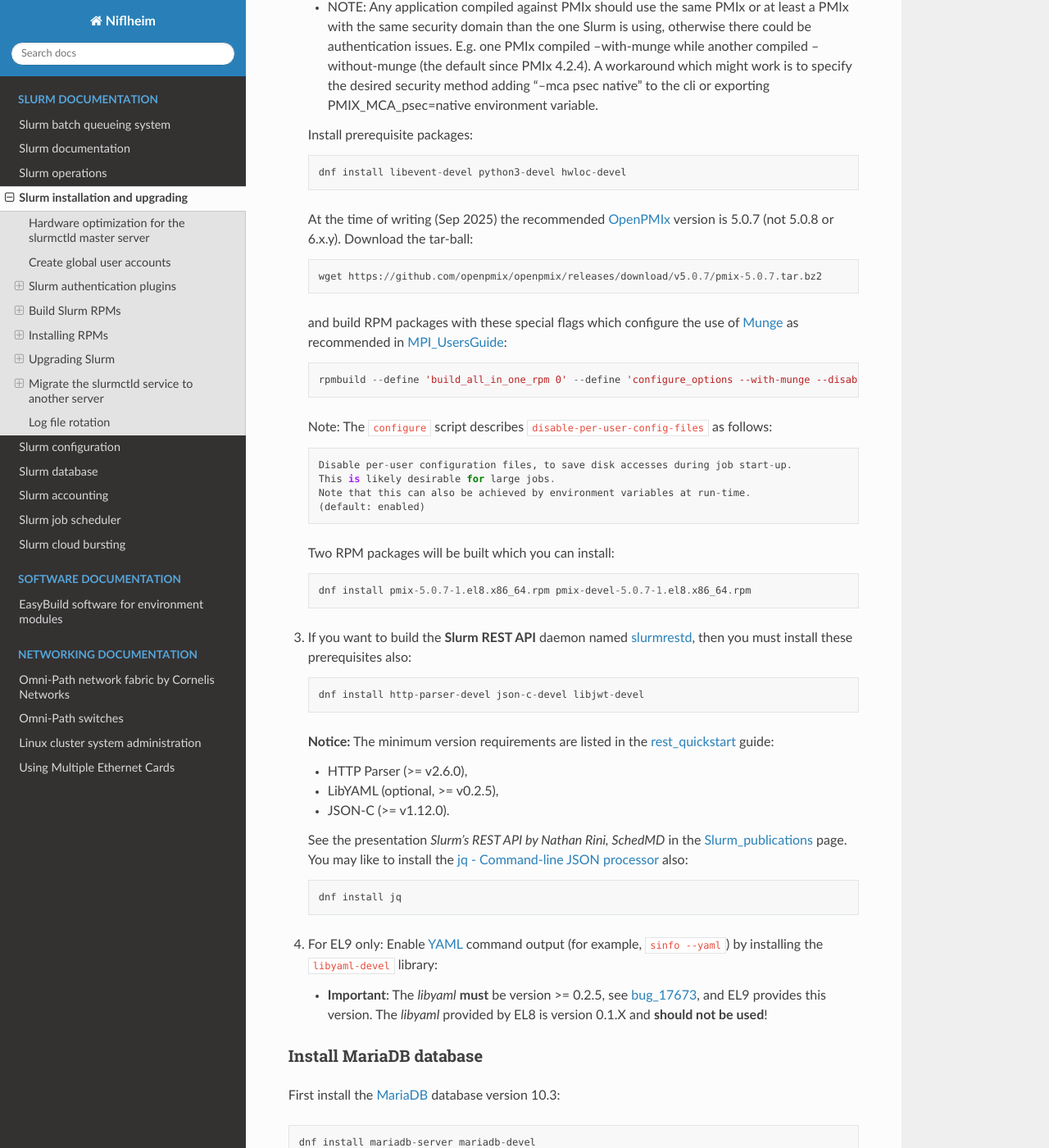
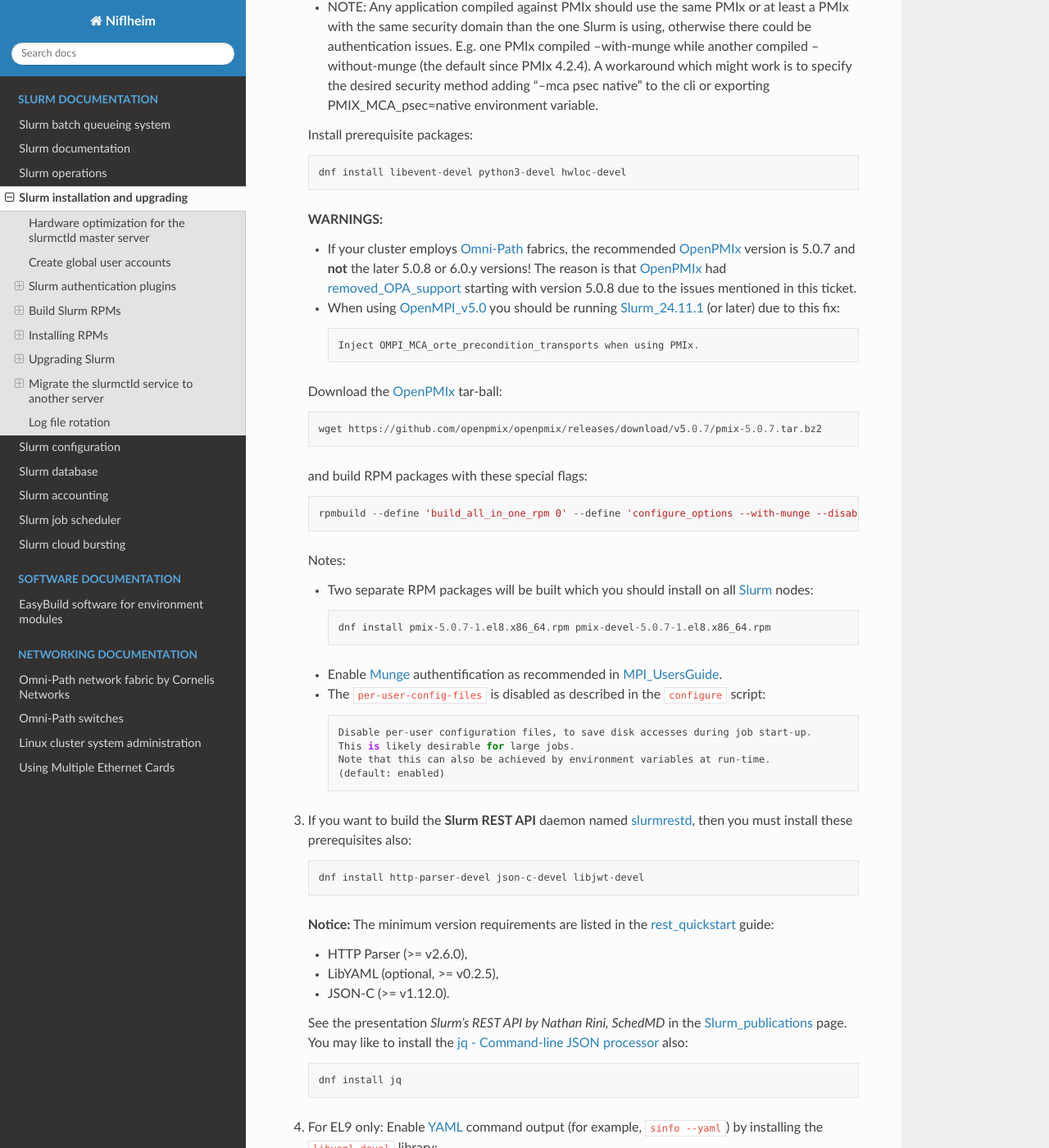
Before and after one commit to OleHolmNielsen/Niflheim_system, a Sphinx documentation site: the page built from docs/Slurm_installation.rst, in a window 1280 px wide and 1400 px high, scrolled down 9074 px. Shown: the whole window at 82% size. Built offline with Sphinx 7.4.7 and the Read the Docs theme 3.1.0, drawn with Linux system fonts in a browser that asks for light colours.

Commit message:
Discuss various PMIx issues

```diff
--- a/docs/Slurm_installation.rst
+++ b/docs/Slurm_installation.rst
@@ -407,25 +407,38 @@ Certain Slurm_ tools and plugins require additional prerequisites **before** bui
 
      dnf install libevent-devel python3-devel hwloc-devel
 
-   At the time of writing (Sep 2025) the recommended OpenPMIx_ version is 5.0.7 (not 5.0.8 or 6.x.y).
-   Download the tar-ball::
+   **WARNINGS:**
+
+   * If your cluster employs Omni-Path_ fabrics,
+     the recommended OpenPMIx_ version is 5.0.7 and **not** the later 5.0.8 or 6.0.y versions!
+     The reason is that OpenPMIx_ had removed_OPA_support_ starting with version 5.0.8 due to the issues mentioned in this ticket.
+
+   * When using OpenMPI_v5.0_ you should be running Slurm_24.11.1_ (or later) due to this fix::
+
+       Inject OMPI_MCA_orte_precondition_transports when using PMIx.
+
+   Download the OpenPMIx_ tar-ball::
 
      wget https://github.com/openpmix/openpmix/releases/download/v5.0.7/pmix-5.0.7.tar.bz2
 
-   and build RPM packages with these special flags which configure the use of Munge_ as recommended in MPI_UsersGuide_::
+   and build RPM packages with these special flags::
 
      rpmbuild --define 'build_all_in_one_rpm 0' --define 'configure_options --with-munge --disable-per-user-config-files' -tb pmix-5.0.7.tar.bz2
 
-   Note: The ``configure`` script describes ``disable-per-user-config-files`` as follows::
+   Notes:
 
-     Disable per-user configuration files, to save disk accesses during job start-up.
-     This is likely desirable for large jobs.
-     Note that this can also be achieved by environment variables at run-time.
-     (default: enabled)
+   * Two separate RPM packages will be built which you should install on all Slurm_ nodes::
 
-   Two RPM packages will be built which you can install::
+       dnf install pmix-5.0.7-1.el8.x86_64.rpm pmix-devel-5.0.7-1.el8.x86_64.rpm
 
-     dnf install pmix-5.0.7-1.el8.x86_64.rpm pmix-devel-5.0.7-1.el8.x86_64.rpm
+   * Enable Munge_ authentification as recommended in MPI_UsersGuide_.
+
+   * The ``per-user-config-files`` is disabled as described in the ``configure`` script::
+
+       Disable per-user configuration files, to save disk accesses during job start-up.
+       This is likely desirable for large jobs.
+       Note that this can also be achieved by environment variables at run-time.
+       (default: enabled)
 
 3. If you want to build the **Slurm REST API** daemon named slurmrestd_,
    then you must install these prerequisites also::
@@ -453,6 +466,10 @@ Certain Slurm_ tools and plugins require additional prerequisites **before** bui
 .. _OpenPMIx: https://github.com/openpmix/openpmix
 .. _OpenPMIx_documentation: https://docs.openpmix.org/en/v5.0.8/
 .. _MPI_UsersGuide: https://slurm.schedmd.com/mpi_guide.html
+.. _Omni-Path: https://www.cornelisnetworks.com/products/omni-path-100
+.. _removed_OPA_support: https://github.com/open-mpi/ompi/issues/13397#issuecomment-3258354734
+.. _Slurm_24.11.1: https://github.com/SchedMD/slurm/blob/master/CHANGELOG/slurm-24.11.md#changes-in-slurm-24111
+.. _OpenMPI_v5.0: https://www.open-mpi.org/software/ompi/v5.0/
 .. _slurmrestd: https://slurm.schedmd.com/rest.html
 .. _rest_quickstart: https://slurm.schedmd.com/rest_quickstart.html#prereq
 .. _Power_Saving_Guide: https://slurm.schedmd.com/power_save.html
```
